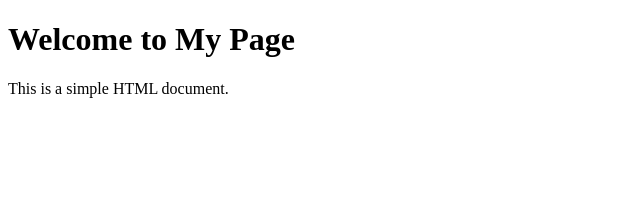
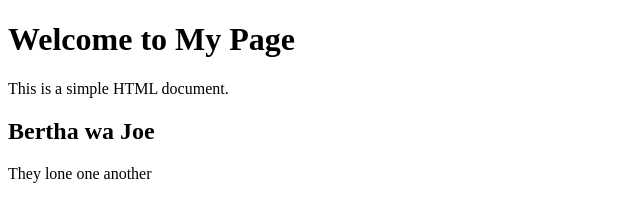
Before and after one commit to bis22-berthamatchuka/Lmis2, a plain HTML site: page index.html in a window 1280 px wide. Shown: the whole page, without its empty margins (0-640 px from the left). Drawn offline with Linux system fonts and the light colour scheme.

Commit message:
update index

```diff
--- a/index.html
+++ b/index.html
@@ -9,5 +9,7 @@
 <body>
     <h1>Welcome to My Page</h1>
     <p>This is a simple HTML document.</p>
+    <h2>Bertha wa Joe</h2>
+    <p>They lone one another</p>
 </body>
 </html>
```
